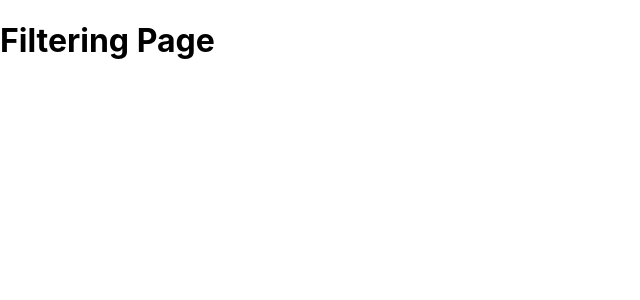
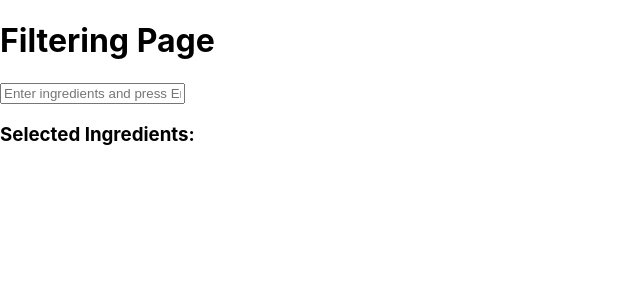
Before and after one commit to Jeffuz/Pantry-Pals, a React (Create React App) app in the folder flask-server/client/: page /filter in a window 1280 px wide. Shown: the top 300 px of the page, without its empty margins (0-640 px from the left). Built offline with nearby package versions, Linux system fonts and the light colour scheme.

Commit message:
adding filter component

```diff
--- /dev/null
+++ b/flask-server/client/src/components/RecipeFilter.jsx
@@ -0,0 +1,60 @@
+import React, { useState } from 'react';
+
+export function FilterComponent() {
+    const [ingredients, setIngredients] = useState([]);
+    const [inputValue, setInputValue] = useState('');
+
+    function handleInputChange(event) {
+        const { value } = event.target;
+        setInputValue(value);
+    }
+
+    function handleKeyDown(event) {
+        if (event.key === 'Enter') {
+            // Remove the trailing enter character and add the ingredient to the list
+            const ingredient = inputValue.trim();
+            if (ingredient !== '') {
+                setIngredients(prevIngredients => [...prevIngredients, ingredient]);
+            }
+
+            // Reset the input value
+            setInputValue('');
+        }
+    }
+
+    function handleDeleteIngredient(index) {
+        const updatedIngredients = [...ingredients];
+        updatedIngredients.splice(index, 1);
+        setIngredients(updatedIngredients);
+    }
+
+    return (
+        <div>
+            <input
+                type="text"
+                value={inputValue}
+                onChange={handleInputChange}
+                onKeyDown={handleKeyDown}
+                placeholder="Enter ingredients and press Enter"
+            />
+
+            <h3>Selected Ingredients:</h3>
+            <ul>
+                {ingredients.map((ingredient, index) => (
+                    <li key={index}>
+                        {ingredient}
+                        <button onClick={() => handleDeleteIngredient(index)}>Delete</button>
+                    </li>
+                ))}
+            </ul>
+
+            {/* <div>
+        <ul>
+          {ingredients.map((ingredient, index) => (
+            <li key={index}>{ingredient}</li>
+          ))}
+        </ul>
+      </div> */}
+        </div>
+    );
+}
--- a/flask-server/client/src/pages/Filter.js
+++ b/flask-server/client/src/pages/Filter.js
@@ -1,10 +1,11 @@
-
+import { FilterComponent } from "../components/RecipeFilter";
 
 
 export default function Filter() {
     return (
         <div>
             <h1>Filtering Page</h1>
+            <FilterComponent/>
         </div>
     );
 }
```
